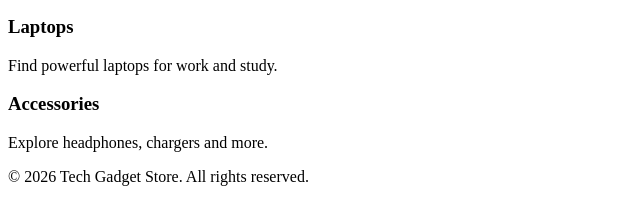
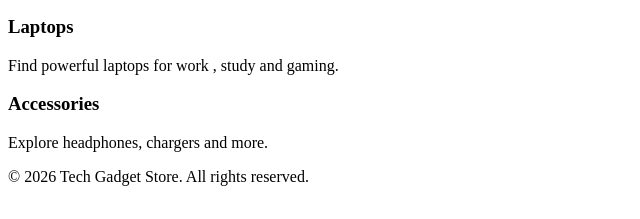
Before and after one commit to odero25/FRONTEND_PROJECT, a plain HTML site: page index.html in a window 1280 px wide. Shown: the part 345-564 px from the top of the page, 0-640 px from the left. Drawn offline with Linux system fonts and the light colour scheme.

Commit message:
gaming laptops

```diff
--- a/index.html
+++ b/index.html
@@ -49,7 +49,7 @@
 
             <article>
                 <h3>Laptops</h3>
-                <p>Find powerful laptops for work and study.</p>
+                <p>Find powerful laptops for work , study and gaming.</p>
             </article>
 
             <article>
```
